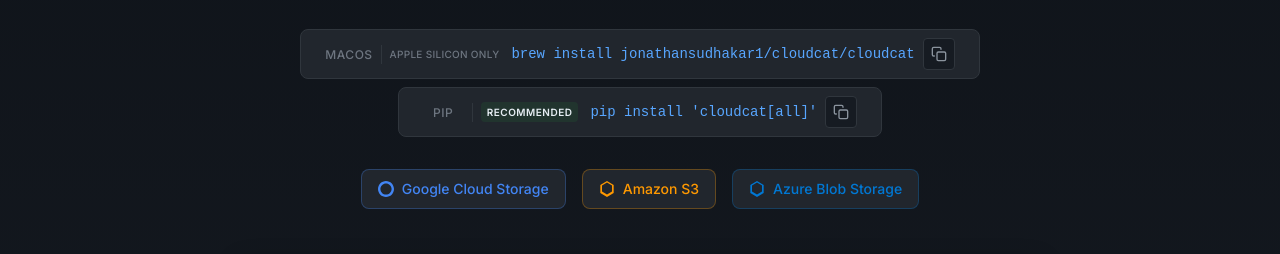
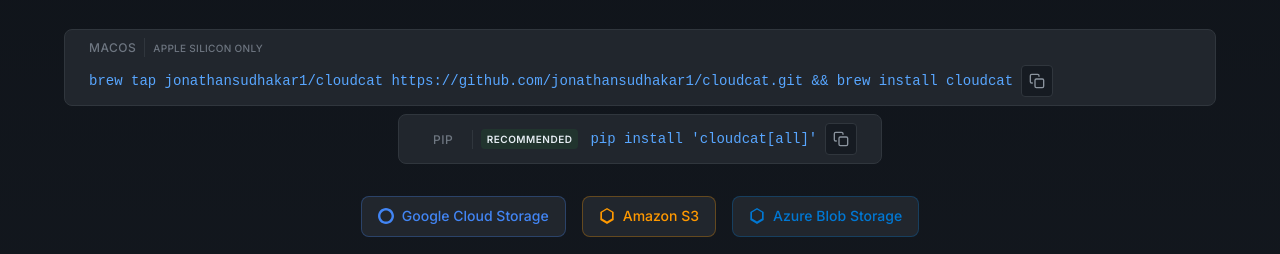
Before and after one commit to jonathansudhakar1/cloudcat, a website: page docs/index.html in a window 1280 px wide. Shown: the part 494-748 px from the top of the page. Drawn offline with Linux system fonts and the light colour scheme; no server answers.

Commit message:
Update Docs

```diff
--- a/docs/css/style.css
+++ b/docs/css/style.css
@@ -314,6 +314,8 @@ img {
     padding: var(--spacing-sm) var(--spacing-lg);
     font-family: var(--font-mono);
     font-size: 14px;
+    max-width: 100%;
+    flex-wrap: wrap;
 }
 
 .install-label {
@@ -353,6 +355,9 @@ img {
 
 .install-command code {
     color: var(--accent-primary);
+    word-break: break-all;
+    white-space: normal;
+    text-align: left;
 }
 
 .copy-btn {
--- a/docs/index.html
+++ b/docs/index.html
@@ -241,8 +241,8 @@
                     <div class="install-command">
                         <span class="install-label">macOS</span>
                         <span class="platform-note">Apple Silicon only</span>
-                        <code>brew install jonathansudhakar1/cloudcat/cloudcat</code>
-                        <button class="copy-btn" data-copy="brew install jonathansudhakar1/cloudcat/cloudcat" aria-label="Copy Homebrew install command">
+                        <code>brew tap jonathansudhakar1/cloudcat https://github.com/jonathansudhakar1/cloudcat.git && brew install cloudcat</code>
+                        <button class="copy-btn" data-copy="brew tap jonathansudhakar1/cloudcat https://github.com/jonathansudhakar1/cloudcat.git && brew install cloudcat" aria-label="Copy Homebrew install command">
                             <svg xmlns="http://www.w3.org/2000/svg" width="16" height="16" viewBox="0 0 24 24" fill="none" stroke="currentColor" stroke-width="2" stroke-linecap="round" stroke-linejoin="round"><rect x="9" y="9" width="13" height="13" rx="2" ry="2"></rect><path d="M5 15H4a2 2 0 0 1-2-2V4a2 2 0 0 1 2-2h9a2 2 0 0 1 2 2v1"></path></svg>
                         </button>
                     </div>
@@ -504,12 +504,12 @@
 <h2>Installation</h2>
 <h3>Homebrew (macOS Apple Silicon)</h3>
 <p>The easiest way to install on Apple Silicon Macs (M1/M2/M3/M4) — no Python required:</p>
-<div class="code-block"><pre><code class="hljs language-bash">brew install jonathansudhakar1/cloudcat/cloudcat</code><button class="copy-btn" aria-label="Copy code"><svg xmlns="http://www.w3.org/2000/svg" width="16" height="16" viewBox="0 0 24 24" fill="none" stroke="currentColor" stroke-width="2" stroke-linecap="round" stroke-linejoin="round"><rect x="9" y="9" width="13" height="13" rx="2" ry="2"></rect><path d="M5 15H4a2 2 0 0 1-2-2V4a2 2 0 0 1 2-2h9a2 2 0 0 1 2 2v1"></path></svg></button></div><p>This installs a self-contained binary that includes Python and all dependencies.</p>
+<div class="code-block"><pre><code class="hljs language-bash">brew tap jonathansudhakar1/cloudcat https://github.com/jonathansudhakar1/cloudcat.git && brew install cloudcat</code><button class="copy-btn" aria-label="Copy code"><svg xmlns="http://www.w3.org/2000/svg" width="16" height="16" viewBox="0 0 24 24" fill="none" stroke="currentColor" stroke-width="2" stroke-linecap="round" stroke-linejoin="round"><rect x="9" y="9" width="13" height="13" rx="2" ry="2"></rect><path d="M5 15H4a2 2 0 0 1-2-2V4a2 2 0 0 1 2-2h9a2 2 0 0 1 2 2v1"></path></svg></button></div><p>This installs a self-contained binary that includes Python and all dependencies.</p>
 <blockquote>
 <p><strong>Intel Mac users:</strong> Homebrew bottles are not available for Intel. Please use <code>pip install &#39;cloudcat[all]&#39;</code> instead.</p>
 </blockquote>
 <p>To upgrade:</p>
-<div class="code-block"><pre><code class="hljs language-bash">brew upgrade cloudcat</code><button class="copy-btn" aria-label="Copy code"><svg xmlns="http://www.w3.org/2000/svg" width="16" height="16" viewBox="0 0 24 24" fill="none" stroke="currentColor" stroke-width="2" stroke-linecap="round" stroke-linejoin="round"><rect x="9" y="9" width="13" height="13" rx="2" ry="2"></rect><path d="M5 15H4a2 2 0 0 1-2-2V4a2 2 0 0 1 2-2h9a2 2 0 0 1 2 2v1"></path></svg></button></div><blockquote>
+<div class="code-block"><pre><code class="hljs language-bash">brew update && brew upgrade cloudcat</code><button class="copy-btn" aria-label="Copy code"><svg xmlns="http://www.w3.org/2000/svg" width="16" height="16" viewBox="0 0 24 24" fill="none" stroke="currentColor" stroke-width="2" stroke-linecap="round" stroke-linejoin="round"><rect x="9" y="9" width="13" height="13" rx="2" ry="2"></rect><path d="M5 15H4a2 2 0 0 1-2-2V4a2 2 0 0 1 2-2h9a2 2 0 0 1 2 2v1"></path></svg></button></div><blockquote>
 <p><strong>Note:</strong> On first run, macOS may block the app. Go to System Settings &gt; Privacy &amp; Security and click &quot;Allow&quot;, or run:</p>
 <div class="code-block"><pre><code class="hljs language-bash">xattr -d com.apple.quarantine $(<span class="hljs-built_in">which</span> cloudcat)</code><button class="copy-btn" aria-label="Copy code"><svg xmlns="http://www.w3.org/2000/svg" width="16" height="16" viewBox="0 0 24 24" fill="none" stroke="currentColor" stroke-width="2" stroke-linecap="round" stroke-linejoin="round"><rect x="9" y="9" width="13" height="13" rx="2" ry="2"></rect><path d="M5 15H4a2 2 0 0 1-2-2V4a2 2 0 0 1 2-2h9a2 2 0 0 1 2 2v1"></path></svg></button></div></blockquote>
 <h3>pip (All Platforms)</h3>
```
Also changed, not shown: docs/content/installation.md (+2 -2 lines), README.md.
